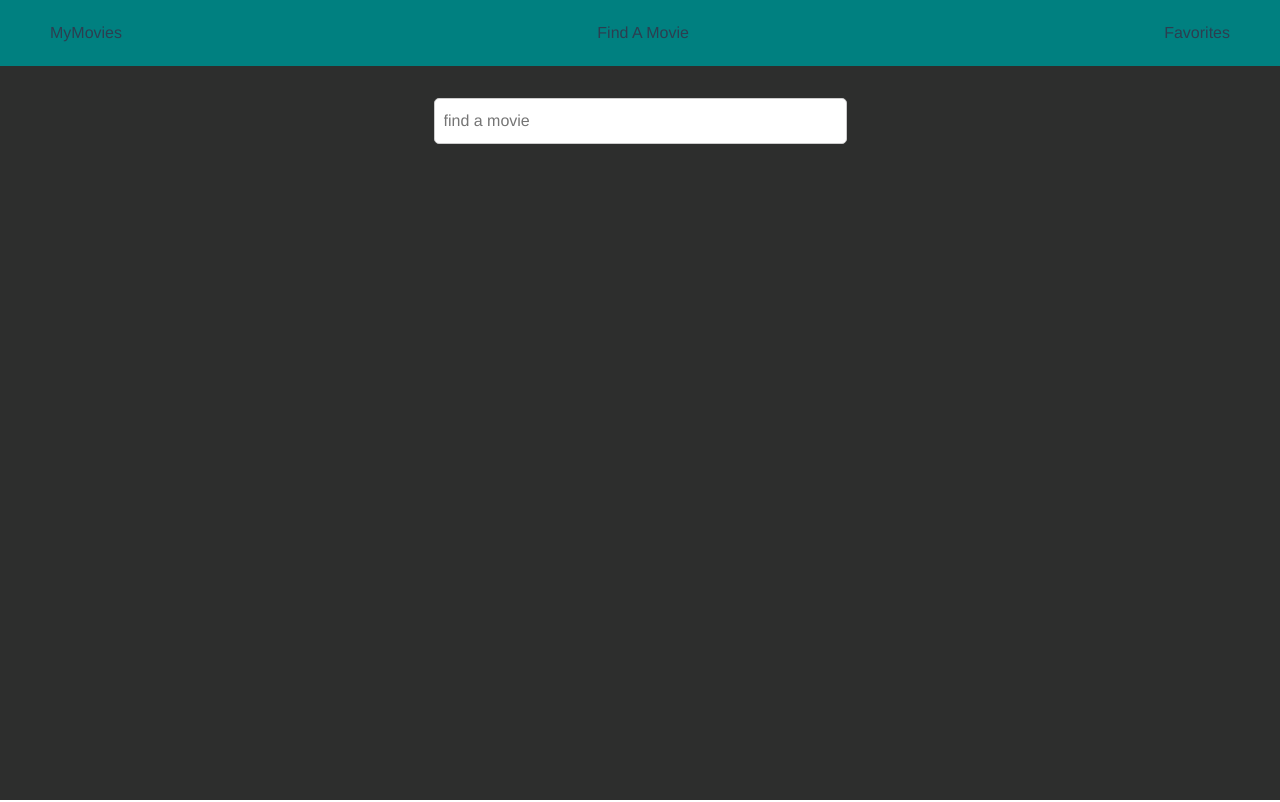
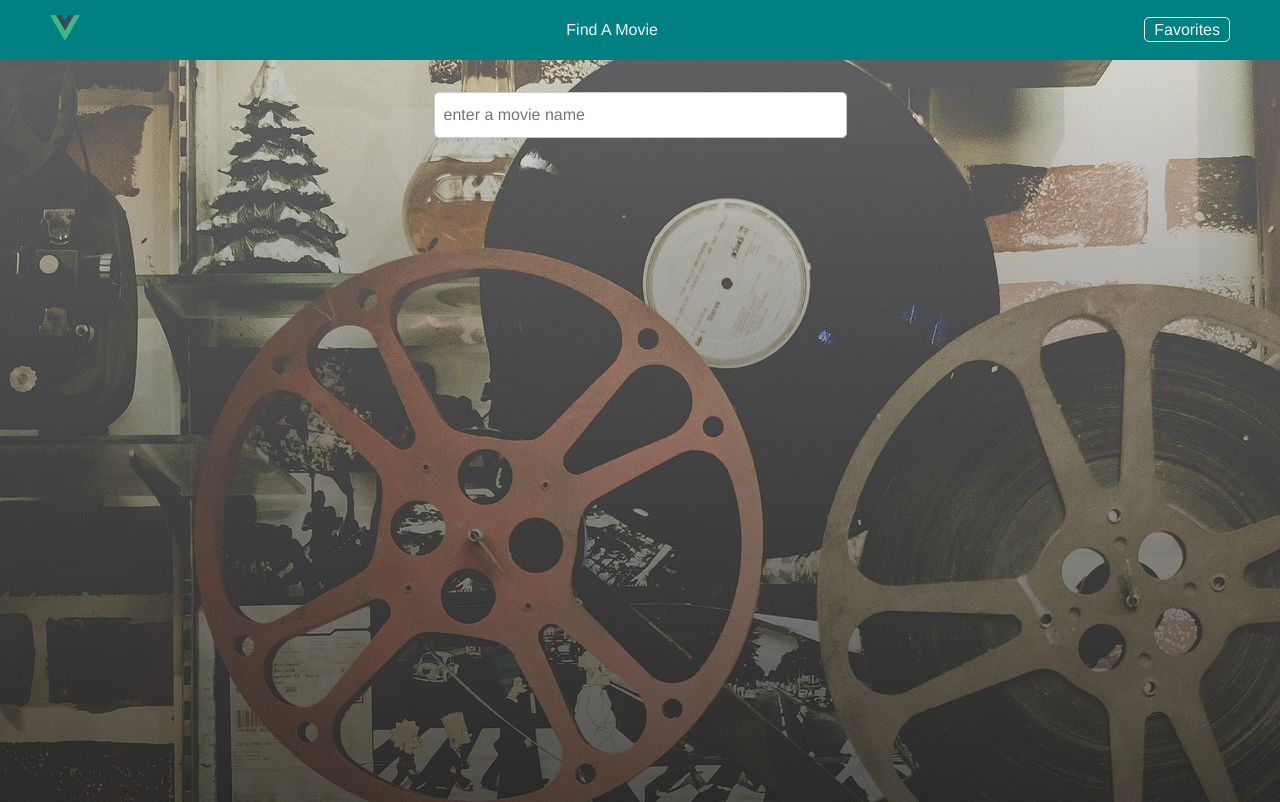
Before and after one commit to halilatilla/movie-search-vue, a Vue app: page / in a window 1280 px wide. Built offline with nearby package versions, Linux system fonts and the light colour scheme.

Commit message:
vue config added

```diff
--- a/src/App.vue
+++ b/src/App.vue
@@ -23,10 +23,13 @@ export default {
   -webkit-font-smoothing: antialiased;
   -moz-osx-font-smoothing: grayscale;
   background-color: rgb(45, 46, 45);
-  color: #2c3e50;
-  //max-width: 1180px;
+  color: $base-color;
   margin: 0 auto;
   position: relative;
-  height: 100vh;
+  height: calc(100vh - 50px);
+}
+a {
+  text-decoration: none;
+  color: inherit;
 }
 </style>
--- a/src/components/Header.vue
+++ b/src/components/Header.vue
@@ -1,9 +1,11 @@
 <template lang='pug'>
   nav.header
     .items
-        a.item MyMovies
-        a.item Find A Movie
-        a.item Favorites
+        router-link(to='/')
+          img(class='logo' src='../assets/logo.png')
+        .item Find A Movie
+        router-link(to='/Favorites')
+          span.fav Favorites
 </template>
 
 <script>
@@ -12,18 +14,30 @@ export default {};
 
 <style scoped lang="scss">
 .header {
-  padding-top: 1.5rem;
-  padding-bottom: 1.5rem;
   background-color: teal;
+  color: aliceblue;
+  height: 60px;
+  display: flex;
+  align-items: center;
   .items {
     display: flex;
     justify-content: space-between;
+    align-items: center;
+    width: 100%;
     margin: 0 auto;
     max-width: 1180px;
+    .logo {
+      width: 30px;
+    }
     .item {
       text-decoration: none;
       list-style: none;
     }
+    .fav {
+      border-radius: $border-radius;
+      border: 1px solid white;
+      padding: 3px 9px;
+    }
   }
 }
 </style>
--- a/src/components/MovieCard.vue
+++ b/src/components/MovieCard.vue
@@ -4,12 +4,13 @@
     img(:src='getMovies.Poster')
     .information
       .title {{ getMovies.Title }}
+      div.description
+        div {{ getMovies.Year }}
+        //div {{ getMovies.Type }}
+        div {{ getMovies.Genre }}
+        div {{ getMovies.Country }}
       RatingCircle(:rating='getMovies.imdbRating')
-      div {{ getMovies.Year }}
-      div {{ getMovies.Genre }}
-      div {{ getMovies.Country }}
-      div {{ getMovies.Type }}
-      div {{ getMovies.Plot }}
+      .pilot {{ getMovies.Plot }}
 </template>
 
 <script>
@@ -29,20 +30,48 @@ export default {
 <style scoped lang='scss'>
 .card {
   display: flex;
-  max-width: 900px;
-  border-radius: 5px;
+  max-width: 800px;
+  height: max-content;
+  border-radius: $border-radius;
   overflow: hidden;
-  background-color: rgb(235, 235, 235);
+  color: aliceblue;
+  box-shadow: 2px 3px 8px rgba($color: #fff, $alpha: 0.4);
   img {
-    border-right: 1px dotted;
-    padding-right: 1rem;
+    height: max-content;
+    width: max-content;
   }
   .information {
     padding: 2rem;
+    display: grid;
+    grid-template-rows: repeat(4, max-content);
+    gap: 18px;
+    background-color: #040b1d;
     .title {
       font-size: 2rem;
       font-weight: bold;
     }
+    .description {
+      display: flex;
+      align-items: center;
+      font-size: 14px;
+      div {
+        margin-right: 12px;
+        //border: 1px solid;
+        padding: 9px;
+        border-radius: $border-radius;
+        //background-color: rgb(77, 117, 250);
+        //color: #2c3e50;
+      }
+    }
+    .pilot {
+      //background-color: antiquewhite;
+      //padding: 18px;
+      //color: #2c3e50;
+      //border-radius: 5px;
+      //width: 80%;
+      line-height: 22px;
+      margin-top: 12px;
+    }
   }
 }
 </style>
--- a/src/components/RatingCircle.vue
+++ b/src/components/RatingCircle.vue
@@ -31,6 +31,8 @@ export default {
     left: 50%;
     top: 50%;
     transform: translate(-50%, -50%);
+    color: teal;
+    font-weight: bold;
   }
 }
 .round {
@@ -38,7 +40,7 @@ export default {
   transition: all 1s ease-in-out;
 
   /* SVG */
-  fill: none;
+  fill: white;
   stroke: red;
   stroke-width: 5;
   stroke-linecap: round;
--- a/src/components/Search.vue
+++ b/src/components/Search.vue
@@ -1,6 +1,6 @@
 <template lang='pug'>
   .search
-    input(placeholder='find a movie' v-model='movie' @keyup='getMovies')
+    input(placeholder='enter a movie name' v-model='movie' @keyup='getMovies')
 </template>
 
 <script>
@@ -23,7 +23,7 @@ input {
   width: 400px;
   height: 42px;
   border: 1px solid #ccc;
-  border-radius: 5px;
+  border-radius: $border-radius;
   padding-left: 9px;
 }
 </style>
--- a/src/router/index.js
+++ b/src/router/index.js
@@ -1,6 +1,7 @@
 import Vue from "vue";
 import VueRouter from "vue-router";
 import Home from "../views/Home.vue";
+import Favorites from "../views/Favorites.vue";
 
 Vue.use(VueRouter);
 
@@ -9,6 +10,11 @@ const routes = [
     path: "/",
     name: "Home",
     component: Home,
+  },
+  {
+    path: "/Favorites",
+    name: "Favorites",
+    component: Favorites,
   },
 ];
 
--- /dev/null
+++ b/src/styles/_variables.scss
@@ -0,0 +1,2 @@
+$border-radius: 5px;
+$base-color: #2c3e50;
--- /dev/null
+++ b/src/views/Favorites.vue
@@ -0,0 +1,18 @@
+<template lang='pug'>
+  .home helle fav
+</template>
+
+<script>
+export default {
+  components: {}
+};
+</script>
+
+<style scoped lang='scss'>
+.home {
+  margin-top: 2rem;
+  display: grid;
+  justify-items: center;
+  gap: 3rem;
+}
+</style>
--- a/src/views/Home.vue
+++ b/src/views/Home.vue
@@ -9,11 +9,6 @@ import Search from "../components/Search";
 import MovieCard from "../components/MovieCard";
 import RatingCircle from "../components/RatingCircle";
 export default {
-  data() {
-    return {
-      num: "100"
-    };
-  },
   components: {
     Search,
     MovieCard,
@@ -24,9 +19,18 @@ export default {
 
 <style scoped lang='scss'>
 .home {
-  margin-top: 2rem;
+  padding-top: 2rem;
   display: grid;
   justify-items: center;
+  grid-template-rows: repeat(2, max-content);
   gap: 3rem;
+  //background: url("../assets/movie-bg.jpg") no-repeat center center fixed;
+  height: calc(100% - 40px);
+  background-image: linear-gradient(
+      to bottom,
+      rgba(245, 246, 252, 0.2),
+      rgba(36, 36, 36, 0.73)
+    ),
+    url("../assets/movie-bg.jpg");
 }
 </style>
--- /dev/null
+++ b/vue.config.js
@@ -0,0 +1,9 @@
+module.exports = {
+  css: {
+    loaderOptions: {
+      sass: {
+        prependData: `@import "@/styles/_variables.scss";`,
+      },
+    },
+  },
+};
```
Also changed, not shown: src/assets/movie-bg.jpg (added), src/assets/old.png (added).
